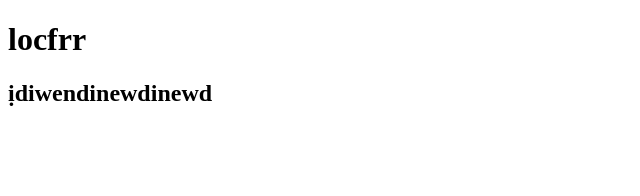
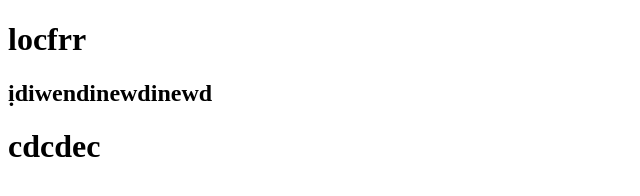
Before and after one commit to NGUYENQUOCLOC12/locne, a plain HTML site: page index.html in a window 1280 px wide. Shown: the whole page, without its empty margins (0-640 px from the left). Drawn offline with Linux system fonts and the light colour scheme.

Commit message:
Committing my changes before pull

```diff
--- a/index.html
+++ b/index.html
@@ -8,5 +8,6 @@
 <body>
     <h1>locfrr</h1>
     <h2>ịdiwendinewdinewd</h2>
+    <h1>cdcdec</h1>
 </body>
 </html>
```
